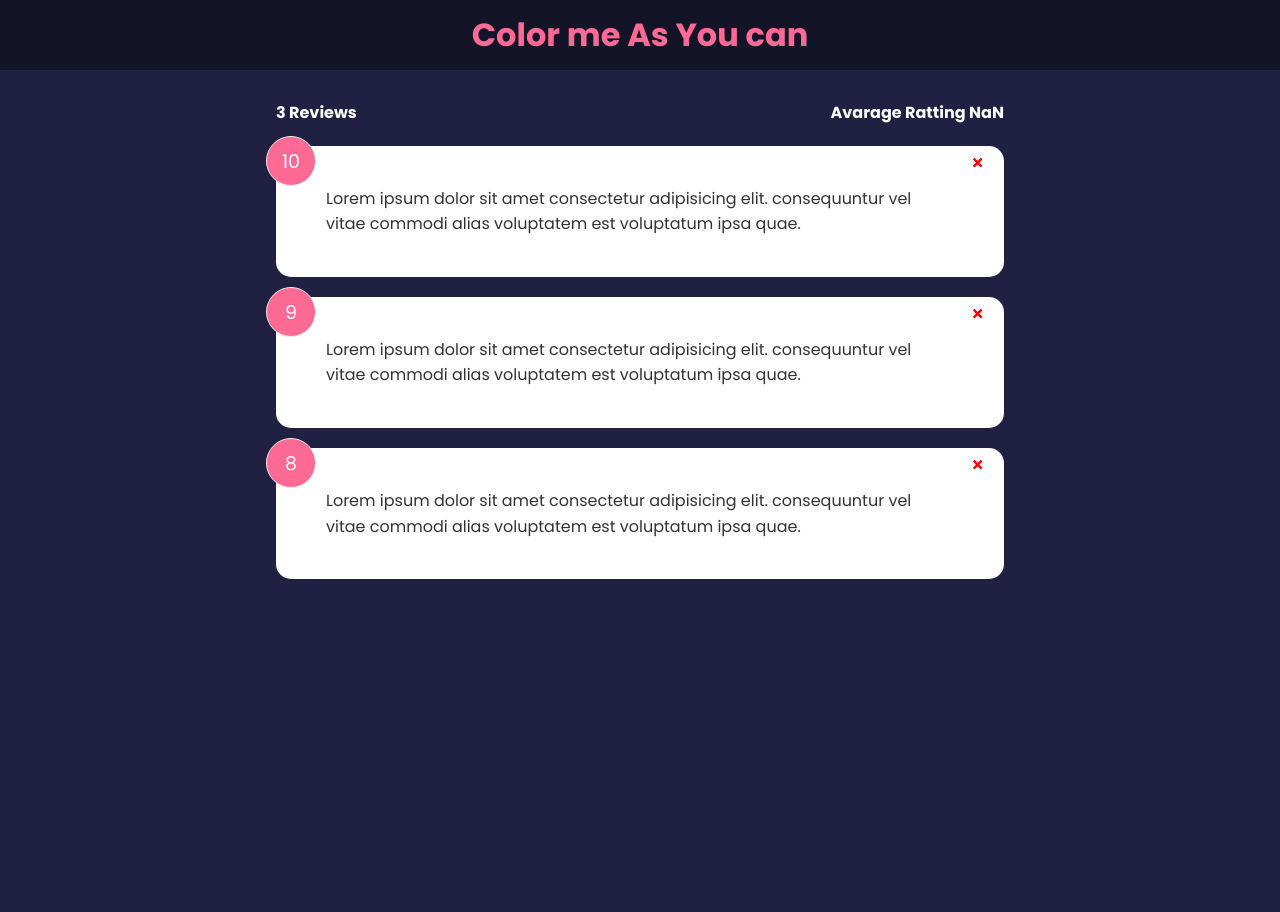
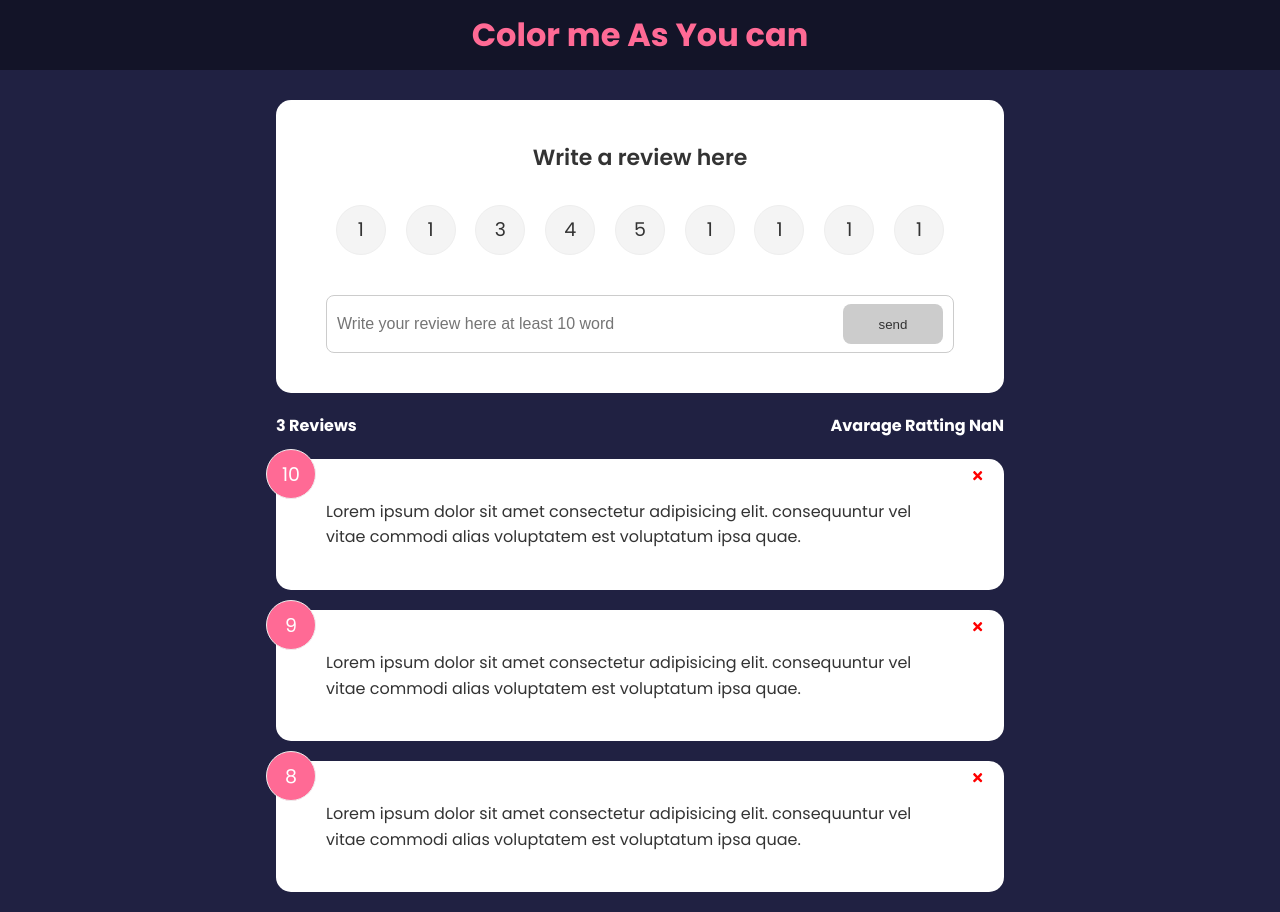
Before and after one commit to Emran-Ali/feedbackApp, a React (Create React App) app: page / in a window 1280 px wide. Before the commit the page ends 800 px from the top, so only its background shows below. Built offline with nearby package versions, Linux system fonts and the light colour scheme.

Commit message:
Add ratting button

```diff
--- a/src/App.js
+++ b/src/App.js
@@ -3,6 +3,7 @@ import Header from './components/Header'
 import FeedbackList from './components/FeedbackList'
 import FeedbackData from './Data/FeedbackData'
 import FeedbackStats from './components/FeedbackStats'
+import FeedbackForm from './components/FeedbackForm'
 
 
 
@@ -21,7 +22,7 @@ function App() {
             <Header text="Color me As You can" />
 
             <div className="container">
-
+                <FeedbackForm />
                 <FeedbackStats feedback={feedback} />
                 <FeedbackList feedback={feedback}
                     handleDelete={deleteFeedback} />
--- /dev/null
+++ b/src/components/FeedbackForm.jsx
@@ -0,0 +1,48 @@
+import { useState } from 'react'
+import Card from './Shared/Card'
+import Button from './Shared/Button'
+import RattingSelect from './RattingSelect'
+
+
+function FeedbackForm() {
+    const [text, setText] = useState('');
+    const [massage, setMassag] = useState('');
+    const [btnDisable, setBtnDisable] = useState('True');
+
+    const handleTextChangr = (e) => {
+        if (text === '') {
+            setBtnDisable(true);
+            setMassag(null);
+        }
+        else if (text != null && text.trim('').length <= 10) {
+            setBtnDisable(true);
+            setMassag('text should be greater than 10 charecter');
+        }
+        else {
+            setBtnDisable(false);
+            setMassag(null);
+        }
+        setText(e.target.value)
+    }
+
+    return (
+        <Card reverse={false}>
+            <form >
+                <h2>Write a review here</h2>
+                <RattingSelect></RattingSelect>
+                <div className="input-group">
+                    <input onChange={handleTextChangr}
+                        type="text"
+                        placeholder='Write your review here at least 10 word'
+                        value={text}
+                    />
+                    <Button type='submit' version='secondary' isDisable={btnDisable} > send</Button>
+
+                </div>
+                {massage && <div>{massage}</div>}
+            </form>
+        </Card>
+    )
+}
+
+export default FeedbackForm;
--- a/src/components/Header.jsx
+++ b/src/components/Header.jsx
@@ -1,5 +1,4 @@
 import PropTypes from 'prop-types'
-import Button from './Shared/Card'
 
 function Header({ text, bgColor, textColor }) {
 
--- /dev/null
+++ b/src/components/RattingSelect.jsx
@@ -0,0 +1,100 @@
+
+import { useState } from 'react'
+
+export default function RattingSelect() {
+    const [selected, setSelected] = useState(10);
+    const handleChange = (e) => {
+        console.log(e)
+    }
+    return (
+        <ul className="rating">
+            <li>
+                <input type='radio'
+                    id='num1'
+                    name='rating'
+                    value='1'
+                    onChange={handleChange}
+                    checked={selected === 1} />
+                <label htmlFor="num1">1</label>
+
+            </li>
+            <li>
+                <input type='radio'
+                    id='num2'
+                    name='rating'
+                    value='2'
+                    onChange={handleChange}
+                    checked={selected === 2} />
+                <label htmlFor="num2">1</label>
+
+            </li>
+            <li>
+                <input type='radio'
+                    id='num3'
+                    name='rating'
+                    value='3'
+                    onChange={handleChange}
+                    checked={selected === 3} />
+                <label htmlFor="num3">3</label>
+
+            </li>
+            <li>
+                <input type='radio'
+                    id='num4'
+                    name='rating'
+                    value='4'
+                    onChange={handleChange}
+                    checked={selected === 4} />
+                <label htmlFor="num4">4</label>
+
+            </li>
+            <li>
+                <input type='radio'
+                    id='num5'
+                    name='rating'
+                    value='5'
+                    onChange={handleChange}
+                    checked={selected === 5} />
+                <label htmlFor="num5">5</label>
+
+            </li>
+            <li>
+                <input type='radio'
+                    id='num1'
+                    name='rating'
+                    onChange={handleChange}
+                    checked={selected === 1} />
+                <label htmlFor="num1">1</label>
+
+            </li>
+            <li>
+                <input type='radio'
+                    id='num1'
+                    name='rating'
+                    onChange={handleChange}
+                    checked={selected === 1} />
+                <label htmlFor="num1">1</label>
+
+            </li>
+            <li>
+                <input type='radio'
+                    id='num1'
+                    name='rating'
+                    onChange={handleChange}
+                    checked={selected === 1} />
+                <label htmlFor="num1">1</label>
+
+            </li>
+            <li>
+                <input type='radio'
+                    id='num1'
+                    name='rating'
+                    onChange={handleChange}
+                    checked={selected === 1} />
+                <label htmlFor="num1">1</label>
+
+            </li>
+
+        </ul>
+    )
+}
--- a/src/components/Shared/Button.jsx
+++ b/src/components/Shared/Button.jsx
@@ -3,7 +3,7 @@ import PropTypes from 'prop-types'
 
 function Button({ children, version, type, isDisable }) {
     return (
-        <button type={type} disabled={isDisable} className={`btn-${version}`}>
+        <button type={type} disabled={isDisable} className={`btn btn-${version}`}>
             {children}
         </button>
     )
@@ -22,4 +22,4 @@ Button.protoType = {
     isDisable: PropTypes.bool,
 }
 
-export default Button
+export default Button;
```
